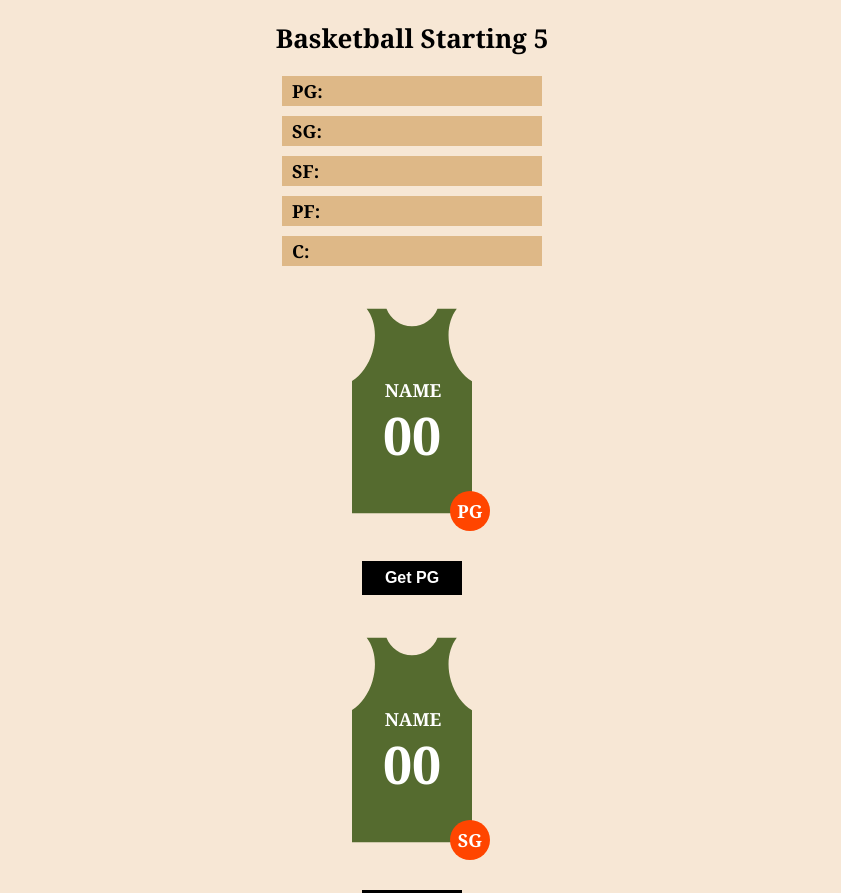
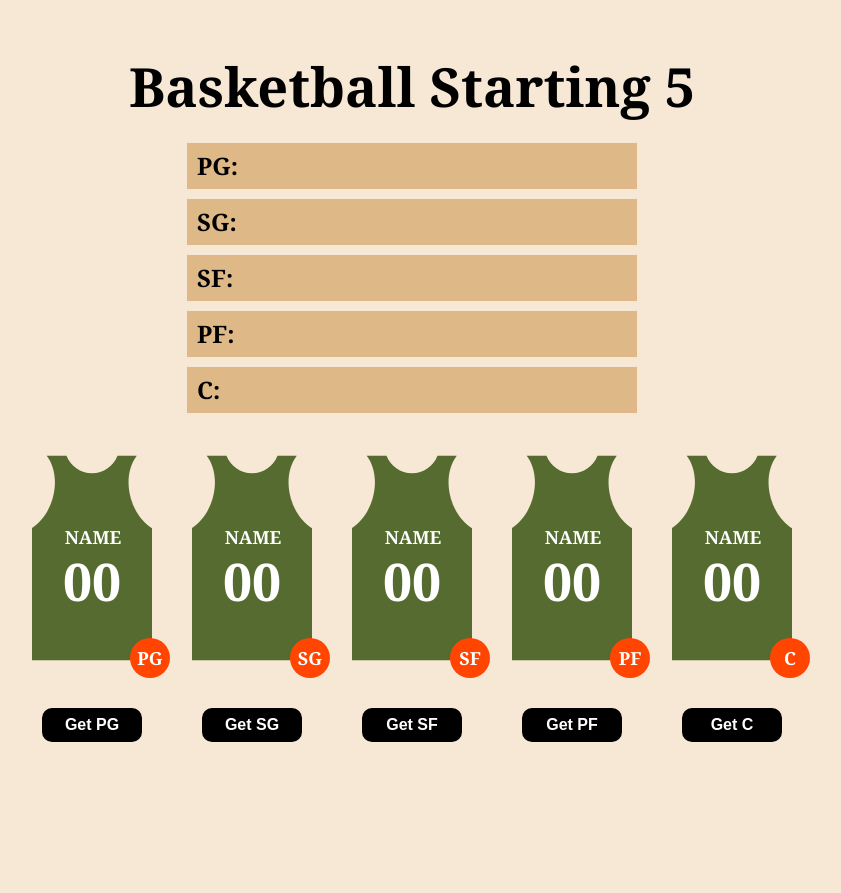
Before and after one commit to seweryngolba/starting-five, a plain HTML site: page index.html in a window 1280 px wide. Shown: the top 893 px of the page, without its empty margins (228-1069 px from the left). After the commit the page ends 800 px from the top, so only its background shows below. Drawn offline with Linux system fonts and the light colour scheme.

```diff
--- a/index.html
+++ b/index.html
@@ -16,6 +16,7 @@
         <div id="selected-pf" class="selection">PF:</div>
         <div id="selected-c" class="selection">C:</div>
       </div>
+      <div class="all-jerseys">
         <div class="player-selection">
           <div class="player-container">
             <svg
@@ -132,6 +133,7 @@
           <button id="getC" class="player-button last-button">Get C</button>
         </div>
       </div>
+    </div>
     <script src="main.js" type="module"></script>
   </body>
 </html>
--- a/style.css
+++ b/style.css
@@ -107,6 +107,7 @@ body {
   color: white;
   font-size: 16px;
   font-weight: bold;
+  border-radius: 10px;
 }
 
 .player-selection {
@@ -120,7 +121,47 @@ body {
 }
 
 @media screen and (min-width: 768px) {
+  .container {
+    width: 650px;
+  }
+  .app-title {
+    font-size: 32px;
+    margin-top: 30px;
+  }
+  .selection {
+    font-size: 18px;
+    width: 300px;
+    height: 40px;
+  }
+  .all-jerseys {
+    width: 500px;
+    display: flex;
+    align-items: center;
+    justify-content: center;
+    flex-wrap: wrap;
+    gap: 40px;
+    padding-bottom: 40px;
+  }
+  .last-button {
+    margin-bottom: 0px;
+  }
 }
 
 @media screen and (min-width: 1024px) {
+  .container {
+    width: 980px;
+    justify-content: center;
+  }
+  .app-title {
+    font-size: 54px;
+    margin-top: 30px;
+  }
+  .selection {
+    font-size: 24px;
+    width: 450px;
+    height: 46px;
+  }
+  .all-jerseys {
+    width: 800px;
+  }
 }
```
Also changed, not shown: 1 other file. Lines whose indentation alone changed are shown as unchanged.
